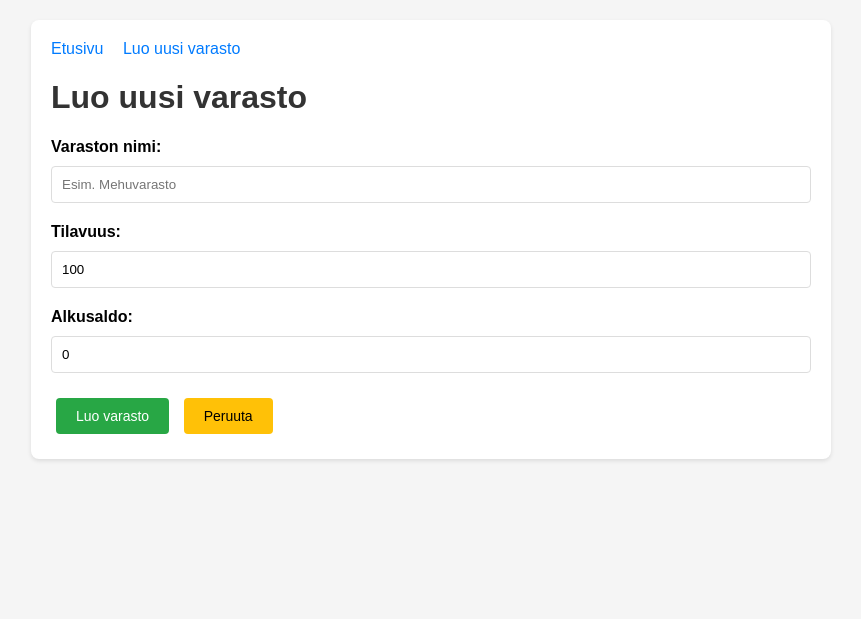
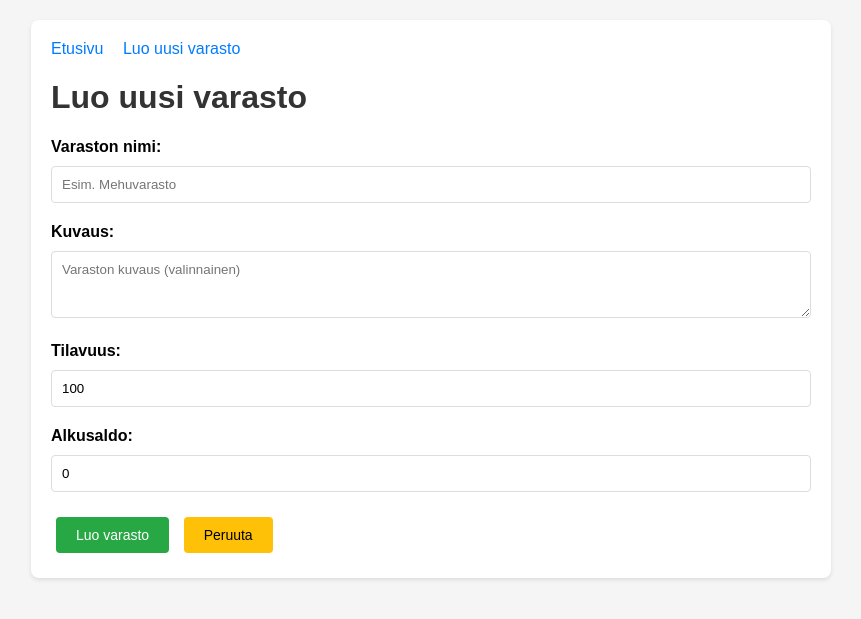
Before and after one commit to gabriellakodra/ohtuvarasto, a Flask app: page /create in a window 1280 px wide. Shown: the top 619 px of the page, without its empty margins (209-1070 px from the left). Run offline with Flask 3, Linux system fonts and the light colour scheme.

Commit message:
Add description field for warehouses
Co-authored-by: gabriellakodra <197953727+gabriellakodra@users.noreply.github.com>

```diff
--- a/src/app.py
+++ b/src/app.py
@@ -22,12 +22,14 @@ def index():
 def create_varasto():
     if request.method == 'POST':
         nimi = request.form.get('nimi', 'Varasto')
+        kuvaus = request.form.get('kuvaus', '')
         tilavuus = float(request.form.get('tilavuus', 10))
         alku_saldo = float(request.form.get('alku_saldo', 0))
 
         varasto_id = get_next_id()
         varastot[varasto_id] = {
             'nimi': nimi,
+            'kuvaus': kuvaus,
             'varasto': Varasto(tilavuus, alku_saldo)
         }
         return redirect(url_for('index'))
@@ -53,7 +55,10 @@ def edit_varasto(varasto_id):
 
     if request.method == 'POST':
         nimi = request.form.get('nimi', varastot[varasto_id]['nimi'])
+        default_kuvaus = varastot[varasto_id].get('kuvaus', '')
+        kuvaus = request.form.get('kuvaus', default_kuvaus)
         varastot[varasto_id]['nimi'] = nimi
+        varastot[varasto_id]['kuvaus'] = kuvaus
         return redirect(url_for('view_varasto', varasto_id=varasto_id))
 
     return render_template(
--- a/src/templates/base.html
+++ b/src/templates/base.html
@@ -50,13 +50,17 @@
         .btn:hover {
             opacity: 0.9;
         }
-        input[type="text"], input[type="number"] {
+        input[type="text"], input[type="number"], textarea {
             padding: 10px;
             margin: 5px 0;
             border: 1px solid #ddd;
             border-radius: 4px;
             width: 100%;
             box-sizing: border-box;
+        }
+        textarea {
+            resize: vertical;
+            font-family: Arial, sans-serif;
         }
         .form-group {
             margin-bottom: 15px;
--- a/src/templates/create.html
+++ b/src/templates/create.html
@@ -9,6 +9,11 @@
     <div class="form-group">
         <label for="nimi">Varaston nimi:</label>
         <input type="text" id="nimi" name="nimi" required placeholder="Esim. Mehuvarasto">
+    </div>
+
+    <div class="form-group">
+        <label for="kuvaus">Kuvaus:</label>
+        <textarea id="kuvaus" name="kuvaus" rows="3" placeholder="Varaston kuvaus (valinnainen)"></textarea>
     </div>
 
     <div class="form-group">
--- a/src/templates/edit.html
+++ b/src/templates/edit.html
@@ -11,6 +11,11 @@
         <input type="text" id="nimi" name="nimi" value="{{ data.nimi }}" required>
     </div>
 
+    <div class="form-group">
+        <label for="kuvaus">Kuvaus:</label>
+        <textarea id="kuvaus" name="kuvaus" rows="3" placeholder="Varaston kuvaus (valinnainen)">{{ data.kuvaus or '' }}</textarea>
+    </div>
+
     <button type="submit" class="btn btn-success">Tallenna</button>
     <a href="{{ url_for('view_varasto', varasto_id=varasto_id) }}" class="btn btn-warning">Peruuta</a>
 </form>
--- a/src/templates/view.html
+++ b/src/templates/view.html
@@ -4,6 +4,10 @@
 
 {% block content %}
 <h1>{{ data.nimi }}</h1>
+
+{% if data.kuvaus %}
+<p style="color: #666; margin-bottom: 20px;">{{ data.kuvaus }}</p>
+{% endif %}
 
 <div class="info-box">
     <p><strong>Saldo:</strong> {{ data.varasto.saldo }}</p>
@@ -37,7 +41,7 @@
 
 <hr style="margin: 30px 0;">
 
-<a href="{{ url_for('edit_varasto', varasto_id=varasto_id) }}" class="btn btn-primary">Muokkaa nimeä</a>
+<a href="{{ url_for('edit_varasto', varasto_id=varasto_id) }}" class="btn btn-primary">Muokkaa</a>
 <form action="{{ url_for('delete_varasto', varasto_id=varasto_id) }}" method="post" style="display: inline;">
     <button type="submit" class="btn btn-danger" onclick="return confirm('Haluatko varmasti poistaa tämän varaston?')">Poista varasto</button>
 </form>
```
Also changed, not shown: src/tests/test_app.py (+6 -1 lines).
